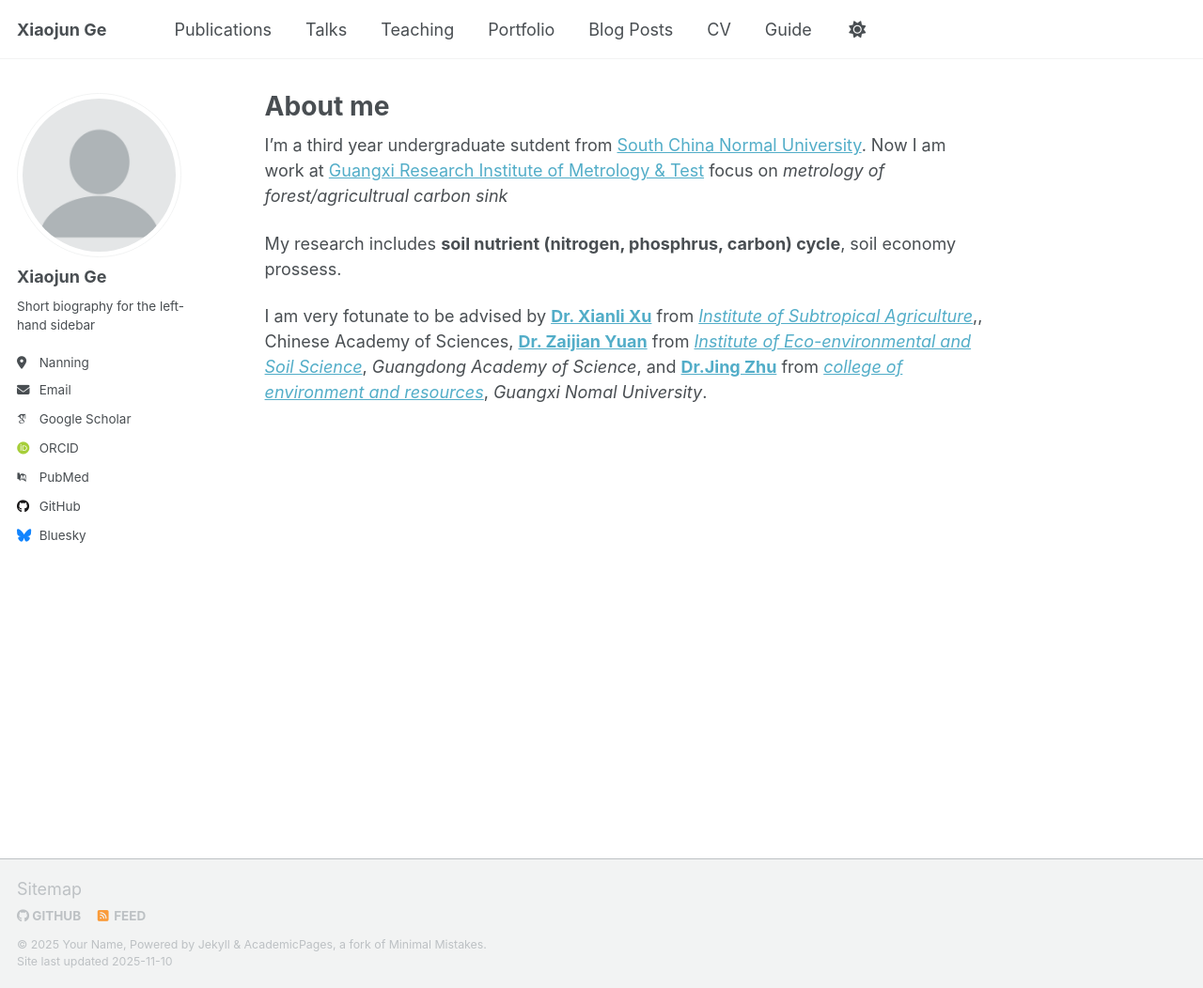
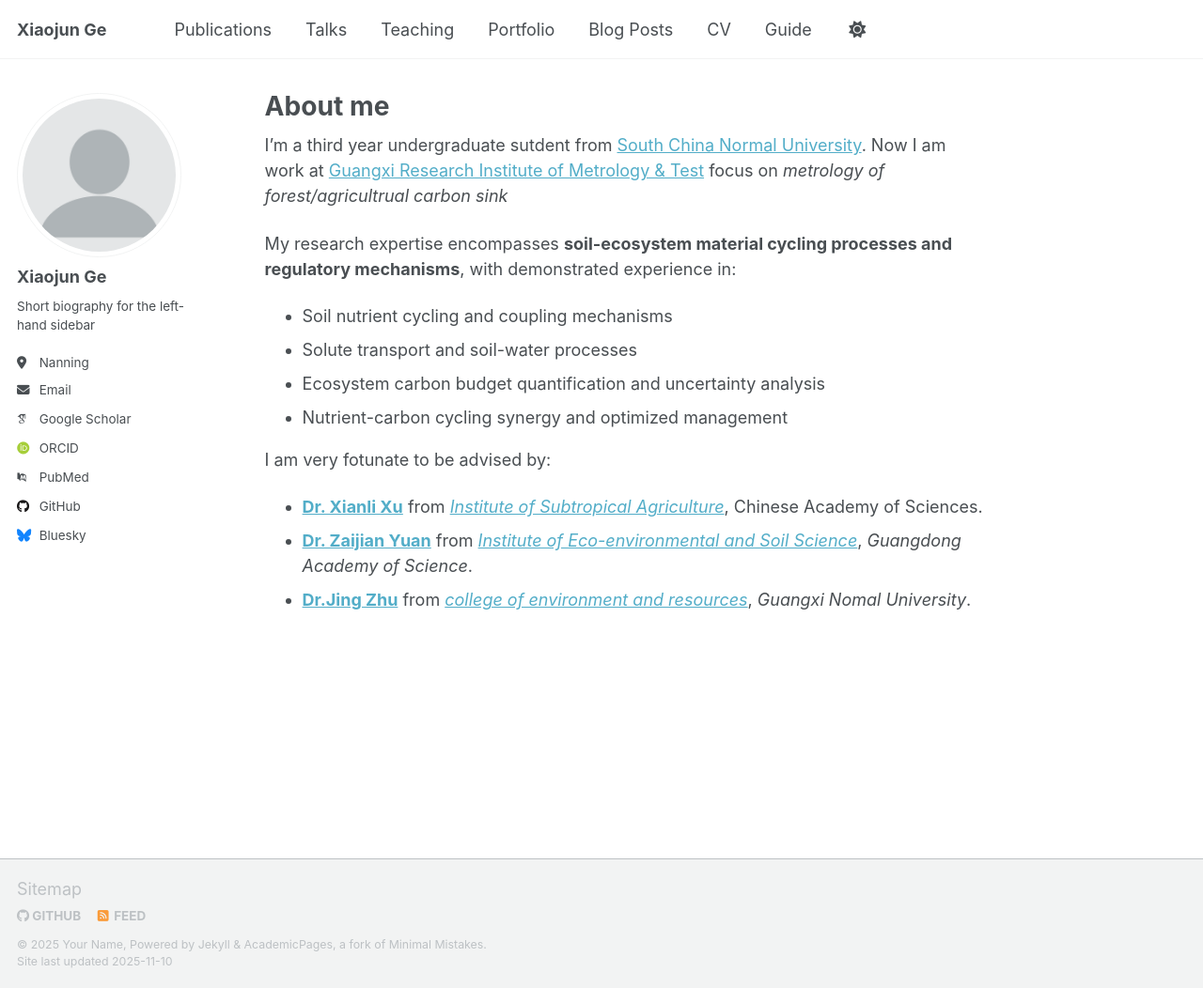
Before and after one commit to gexiaojun1201/Xiaojun_Ge.github.io, a Jekyll site: the page built from _pages/about.md, in a window 1280 px wide and 1052 px high. Shown: the whole window at 94% size. Built offline with Jekyll 4.4.1, drawn with Linux system fonts in a browser that asks for light colours; some web fonts are replaced; a script that is not in the unit is left out.

Commit message:
Update about.md

```diff
--- a/_pages/about.md
+++ b/_pages/about.md
@@ -9,6 +9,13 @@ redirect_from:
 
 I'm a third year undergraduate sutdent from [South China Normal University](https://www.scnu.edu.cn/). Now I am work at [Guangxi Research Institute of Metrology & Test](https://www.scnu.edu.cn/) focus on *metrology of forest/agricultrual carbon sink*
 
-My research includes **soil nutrient (nitrogen, phosphrus, carbon) cycle**, soil economy prossess.
+My research expertise encompasses **soil-ecosystem material cycling processes and regulatory mechanisms**, with demonstrated experience in:
+- Soil nutrient cycling and coupling mechanisms
+- Solute transport and soil-water processes
+- Ecosystem carbon budget quantification and uncertainty analysis
+- Nutrient-carbon cycling synergy and optimized management
 
-I am very fotunate to be advised by [**Dr. Xianli Xu**](https://www.researchgate.net/profile/Xianli-Xu) from [*Institute of Subtropical Agriculture*](https://www.isa.cas.cn/sourcedb/zw/zjrc/202012/t20201222_5873088.html),, Chinese Academy of Sciences, [**Dr. Zaijian Yuan**](https://www.researchgate.net/scientific-contributions/Zaijian-Yuan-2007380218) from [*Institute of Eco-environmental and Soil Science*](https://www.soil.gd.cn/yjsjy/dsjs/t46015.html), *Guangdong Academy of Science*, and [**Dr.Jing Zhu**](https://www.researchgate.net/profile/Jing-Zhu-44) from [*college of environment and resources*](http://www.zhx.gxnu.edu.cn/2016/0627/c1019a131538/page.htm), *Guangxi Nomal University*.
+I am very fotunate to be advised by:
+- [**Dr. Xianli Xu**](https://www.researchgate.net/profile/Xianli-Xu) from [*Institute of Subtropical Agriculture*](https://www.isa.cas.cn/sourcedb/zw/zjrc/202012/t20201222_5873088.html), Chinese Academy of Sciences.
+- [**Dr. Zaijian Yuan**](https://www.researchgate.net/scientific-contributions/Zaijian-Yuan-2007380218) from [*Institute of Eco-environmental and Soil Science*](https://www.soil.gd.cn/yjsjy/dsjs/t46015.html), *Guangdong Academy of Science*.
+- [**Dr.Jing Zhu**](https://www.researchgate.net/profile/Jing-Zhu-44) from [*college of environment and resources*](http://www.zhx.gxnu.edu.cn/2016/0627/c1019a131538/page.htm), *Guangxi Nomal University*.
```
